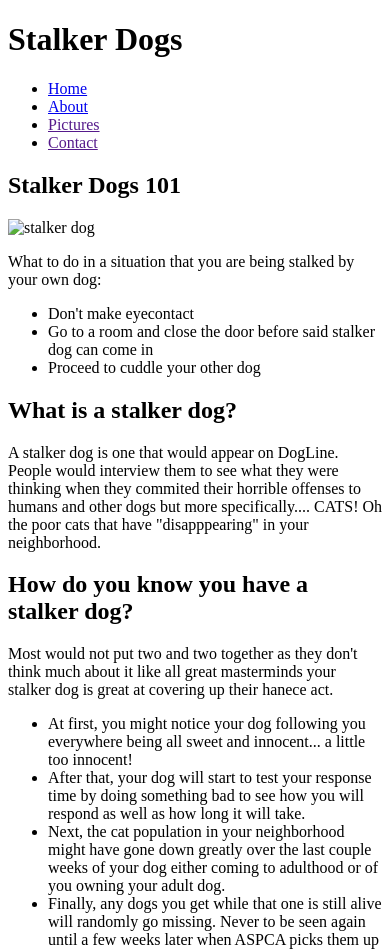
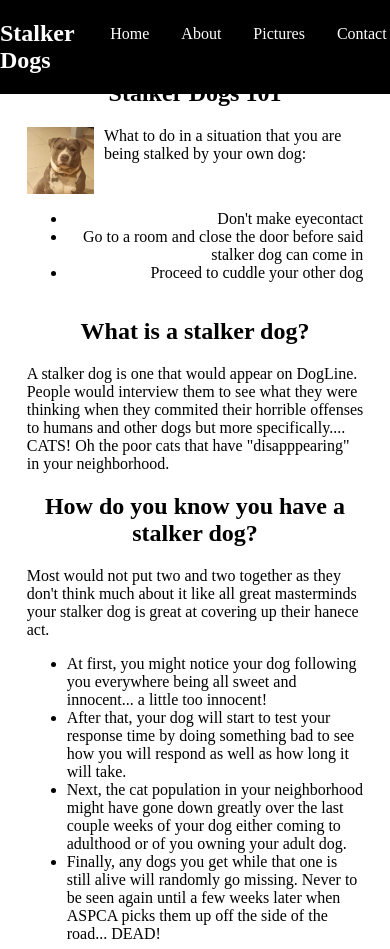
Before and after one commit to Sammiseg/StalkerDogs, a plain HTML site: page index.html in a window 390 px wide. Shown: the top 949 px of the page. Drawn offline with Linux system fonts and the light colour scheme.

Commit message:
changes
add some changes to my html. added Css and a picture for now working on changing picture and most likely adding a style to the footer. It is responsive as of right now

```diff
--- a/index.html
+++ b/index.html
@@ -5,45 +5,70 @@
         <meta http-equiv="X-UA-Compatible" content="IE=edge">
         <meta name="viewport" content="width=device-width, initial-scale=1.0">
         <title>Document</title>
+        <link rel="stylesheet" href="style.css">
     </head>
     <body>
+        <div id="container">
+
+            <nav class="navbar">
                 <h1 class="header">Stalker Dogs</h1>
-    <nav class="navbar">
-        <ul id="navbar">
-            <li> <a href="#home">Home</a></li>
-            <li><a href="#about">About</a></li>
-            <li><a href="">Pictures</a></li>
-            <li><a href="">Contact</a></li>
-        </ul>
+                <a href="#home">Home</a>
+                <a href="#about">About</a>
+                <a href="#pictures">Pictures</a>
+                <a href="#contacts">Contact</a>
             </nav>
-    <section>
+            <div class="main">
+
+                <section >
                     <h2 class="section-header" id="home">Stalker Dogs 101</h2>
-        <img src=" " alt="stalker dog">
-        <p class="response">
+                    <div>
+                        <p>
+                            <img src="image/stalkerPitbull.jpg" alt="stalker dog" class="stalker-pit">
+                        </p>
+                        <p class="situation">
                             What to do in a situation that you are being stalked by your own dog:
-            <ul>
+                            <ul class="list">
                                 <li>Don't make eyecontact</li>
                                 <li>Go to a room and close the door before said stalker dog can come in</li>
                                 <li>Proceed to cuddle your other dog</li>
                             </ul>
                         </p>
-
+                    </div>
+                </section>
+                <section>
                     <h2>What is a stalker dog?</h2>
-        <p class="stalker"> A stalker dog is one that would appear on DogLine. People would interview them to see what they were thinking when they commited their horrible offenses to humans and other dogs but more specifically.... CATS! Oh the poor cats that have "disapppearing" in your neighborhood.</p>
+                    <p class="stalker">
+                        A stalker dog is one that would appear on DogLine. People would interview them
+                        to see what they were thinking when they commited their horrible offenses to
+                        humans and other dogs but more specifically.... CATS! Oh the poor cats that have
+                        "disapppearing" in your neighborhood.</p>
                 </section>
                 <section>
                     <h2 id="about">How do you know you have a stalker dog?</h2>
-        <p>Most would not put two and two together as they don't think much about it like all great masterminds your stalker dog is great at covering up their hanece act. </p>
+                    <p>Most would not put two and two together as they don't think much about it
+                        like all great masterminds your stalker dog is great at covering up their hanece
+                        act.
+                    </p>
                     <ul>
-            <li>At first, you might notice your dog following you everywhere being all sweet and innocent... a little too innocent! </li>
-            <li>After that, your dog will start to test your response time by doing something bad to see how you will respond as well as how long it will take. </li>
-            <li>Next, the cat population in your neighborhood might have gone down greatly over the last couple weeks of your dog either coming to adulthood or of you owning your adult dog.</li>
-            <li>Finally, any dogs you get while that one is still alive will randomly go missing. Never to be seen again until a few weeks later when ASPCA picks them up off the side of the road... DEAD!</li>
+                        <li>At first, you might notice your dog following you everywhere being all sweet
+                            and innocent... a little too innocent!
+                        </li>
+                        <li>After that, your dog will start to test your response time by doing
+                            something bad to see how you will respond as well as how long it will take.
+                        </li>
+                        <li>Next, the cat population in your neighborhood might have gone down greatly
+                            over the last couple weeks of your dog either coming to adulthood or of you
+                            owning your adult dog.</li>
+                        <li>Finally, any dogs you get while that one is still alive will randomly go
+                            missing. Never to be seen again until a few weeks later when ASPCA picks them up
+                            off the side of the road... DEAD!</li>
                     </ul>
                 </section>
                 <section class="pictures">
                     <h2>What do they look like?</h2>
-        <P>I know this can be super scary in the sense that you don't know what to do.. and how will you know what a stalker dog looks like? well here are some  pictures of a stalker dog!</P>
+                    <p>I know this can be super scary in the sense that you don't know what to do..
+                        and how will you know what a stalker dog looks like? well here are some pictures
+                        of a stalker dog!</p>
                     <div class="slideshow-container">
                         <div class="mySlides fade">
                             <div class="numbertext">1 / 3</div>
@@ -67,7 +92,10 @@
                 <section id="contact">
                     <h2>Who do we call?!</h2>
                     <p>
-            Well since GhostBusters are on holiday right now you can submit a form to let us know you have a stalker dog in your home. Along with the breed and name of your stalker dog. We ask that you be cautious when you do so cause you never know if they are watching you!
+                        Well since GhostBusters are on holiday right now you can submit a form to let us
+                        know you have a stalker dog in your home. Along with the breed and name of your
+                        stalker dog. We ask that you be cautious when you do so cause you never know if
+                        they are watching you!
                     </p>
                     <form action="" id="form">
                         <label for="bname">Breed of dog</label>
@@ -79,7 +107,12 @@
                     </form>
                 </section>
                 <footer id="footer">
-        <p><small>please note: This is just a fun little website. There is no such thing as stalker dogs or DogLine.</small></p>
+                    <p>
+                        <small>please note: This is just a fun little website. There is no such thing as
+                            stalker dogs or DogLine.</small>
+                    </p>
                 </footer>
+            </div>
+        </div>
     </body>
 </html>
--- /dev/null
+++ b/style.css
@@ -0,0 +1,53 @@
+
+
+.navbar{
+    background-color: black;
+    overflow: hidden;
+    position: fixed;
+    top: 0;
+    left: 0;
+    width: 100%;
+    display: flex;
+    flex-direction: row;
+}
+h1{
+    color: white;
+    display: flex;
+    flex-direction: row;
+    padding-right: 20px;
+}
+.navbar a{
+    float: left;
+    display: block;
+    color:white;
+    text-decoration: none;
+    padding: 14px 16px;
+    display: flex;
+    padding-top: 25px;
+}
+
+h2{
+    text-align: center;
+}
+
+.main{
+    margin-top: 80px;
+}
+
+#container{
+    width: 90%;
+    margin-left: auto;
+  margin-right: auto;
+}
+
+.stalker-pit{
+    float: left;
+    width: 20%;
+    padding-right: 10px;
+}
+
+
+.list{
+    display: inline-block;
+    text-align: right;
+}
```
Also changed, not shown: image/stalkerBunBun.jpg (added), image/stalkerPitbull.jpg (added). Lines whose indentation alone changed are shown as unchanged.
